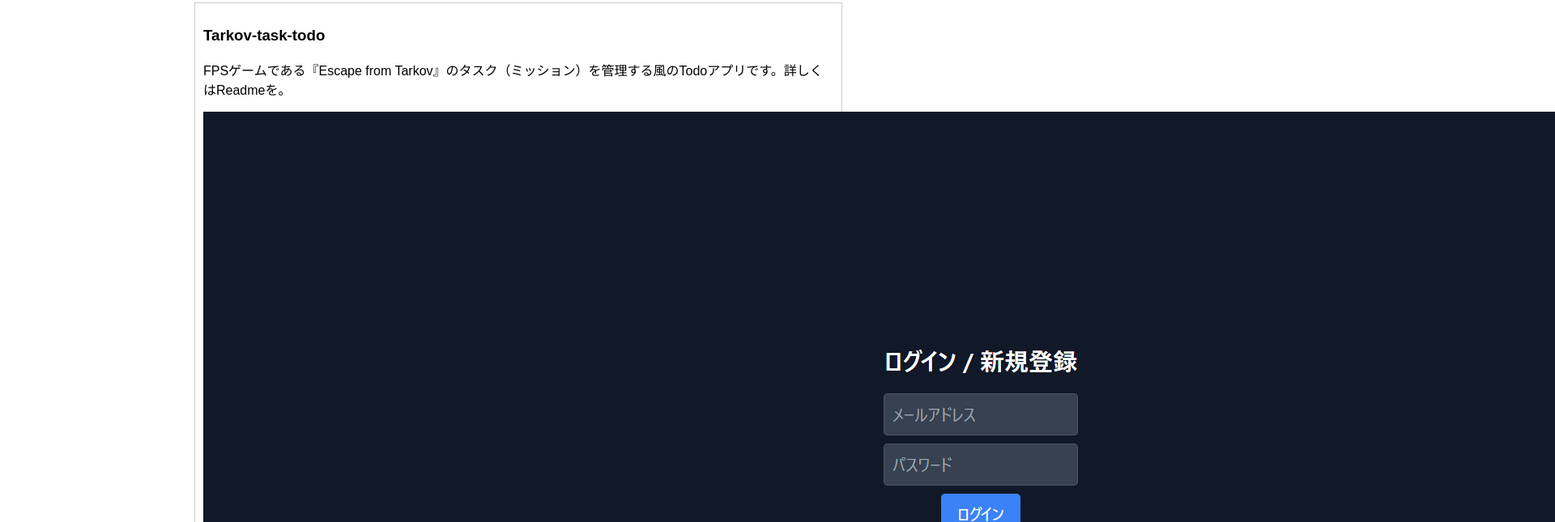
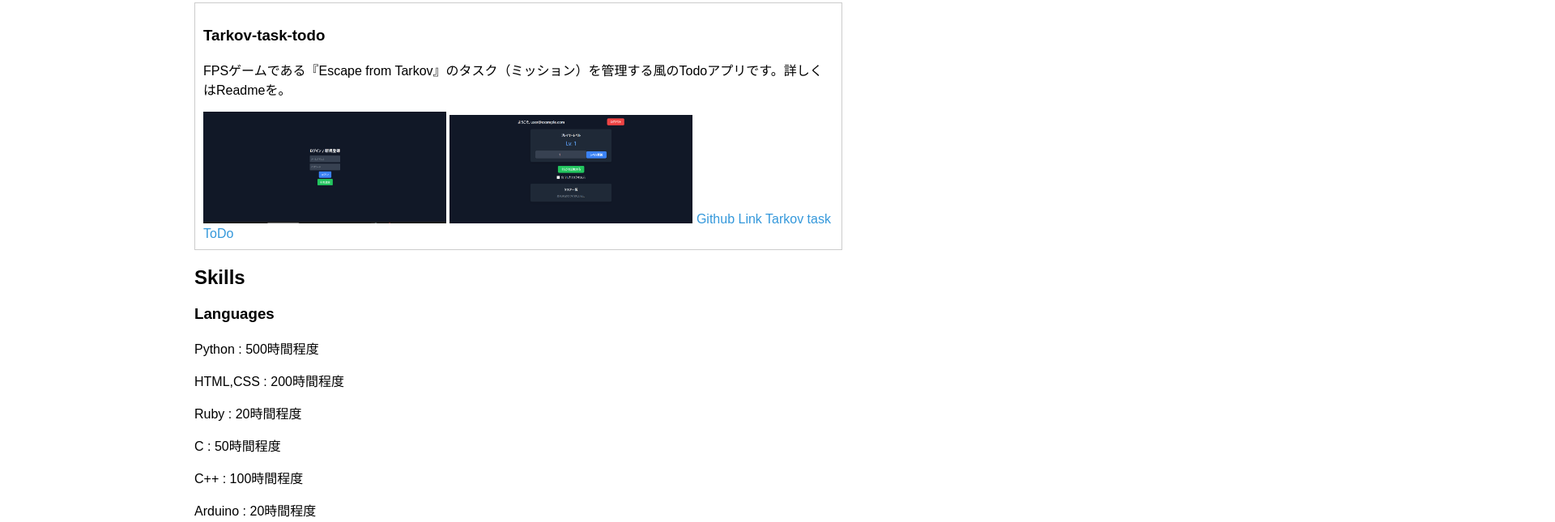
Before and after one commit to sk-0908/sk-0908.github.io, a plain HTML site: page index.html in a window 1280 px wide. Shown: the part 2685-3330 px from the top of the page at 81% size, 1920 px wide, since content can reach past the window. Drawn offline with Linux system fonts and the light colour scheme.

Commit message:
Update index.html

```diff
--- a/index.html
+++ b/index.html
@@ -49,10 +49,10 @@
          <div class="project">
             <h3>Tarkov-task-todo</h3>
             <p>FPSゲームである『Escape from Tarkov』のタスク（ミッション）を管理する風のTodoアプリです。詳しくはReadmeを。</p>
-            <img src="img/image.png">
-            <img src="img/image01.png">
-            <a href="https://github.com/sk-0908/tarkov-task-todo" target="_blank">Link</a>
-            <a href="https://tarkov-task-todo.vercel.app/" target="_blank">Link</a>
+            <img src="img/image.png" style="width: 300px; height: auto;">
+            <img src="img/image01.png" style="width: 300px; height: auto;">
+            <a href="https://github.com/sk-0908/tarkov-task-todo" target="_blank">Github Link</a>
+            <a href="https://tarkov-task-todo.vercel.app/" target="_blank">Tarkov task ToDo</a>
         </div>
     </section>
 
```
